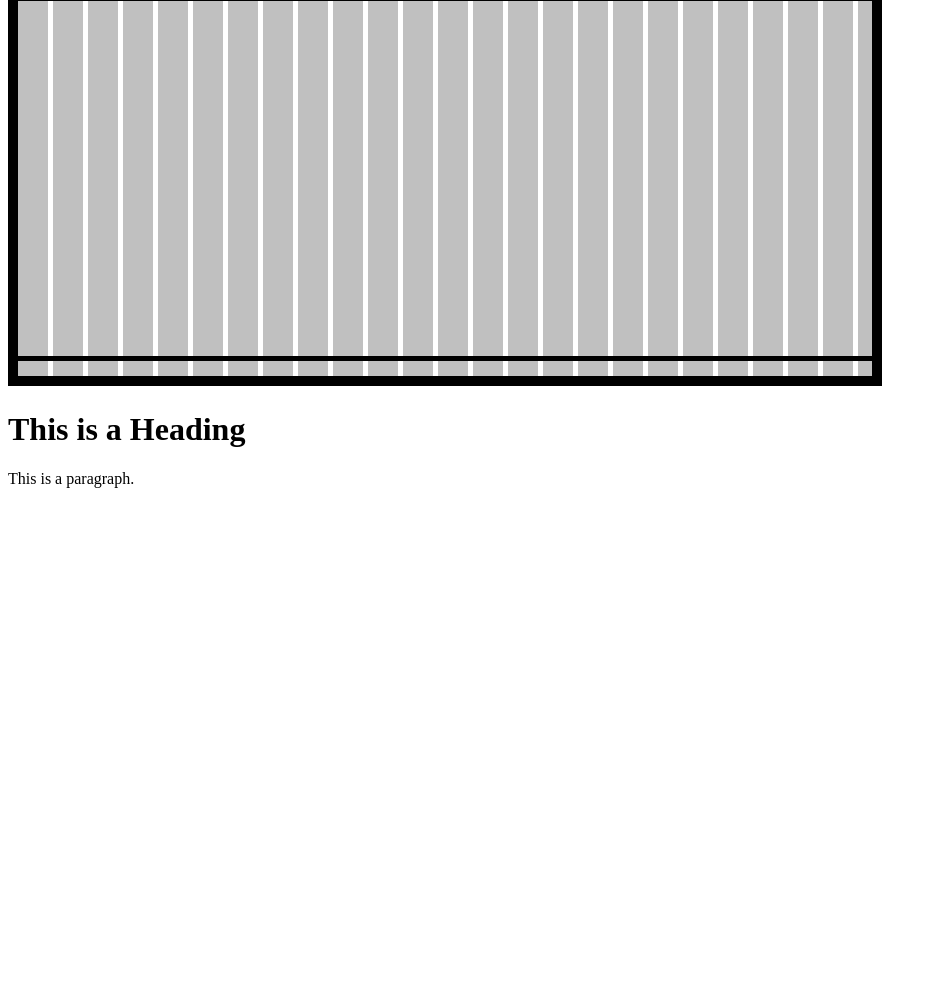
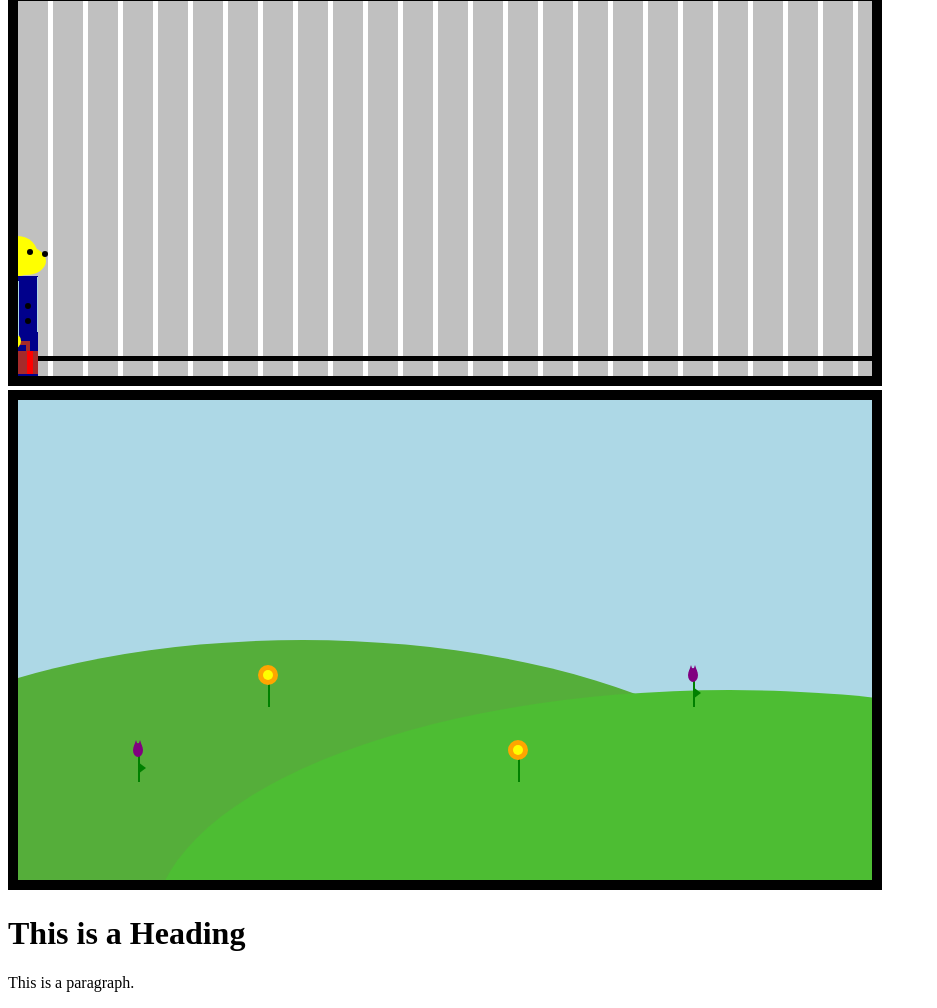
Before and after one commit to emmjab/svg-test-animation, a plain HTML site: page index.html in a window 1280 px wide. Shown: the part 122-1130 px from the top of the page, without its empty margins (0-937 px from the left). Before the commit the page ends 800 px from the top, so only its background shows below. Drawn offline with Linux system fonts and the light colour scheme.

Commit message:
added utopia static background in test svg
sky, hills, flowers

```diff
--- a/index.html
+++ b/index.html
@@ -117,11 +117,112 @@
 
   	var my_dog = create_dog(1);
 
+  	//currently working on: field where grass is greener
+  	var test_svg = d3.select("body")
+  					 .append("svg")
+  					 .attr("width",w)
+  					 .attr("height",h);
+
+    var sky = test_svg.append("rect")
+    				  .attr("x", 0)
+    				  .attr("y", 0)
+    				  .attr("width", "100%")
+    				  .attr("height", "100%")
+    				  .attr("fill", "lightblue");
+
+  	var field1 = test_svg.append("ellipse")
+  						.attr("cx", w/3)
+  						.attr("cy", h)
+  						.attr("rx", w/2+100)
+  						.attr("ry", h/2)
+  						.attr("fill", "#55AE3A");
+
+  	var field2 = test_svg.append("ellipse")
+  						 .attr("cx", w - w/6)
+  						 .attr("cy", h+50)
+  						 .attr("rx", w/2+150)
+  						 .attr("ry", h/2)
+  						 .attr("fill", "#4DBD33");
+
+  	var flower1 = create_flower_1(250, 275);
+  	var flower2 = create_flower_1(500, 350);
+  	var flower3 = create_flower_2(120, 350);
+  	var flower4 = create_flower_2(675, 275);
+
+    function create_flower_1(x_pos, y_pos) {
+
+	    var flower_1_container = test_svg.append("g")
+	    								 .attr("class", "flower_1_container")
+	    								 .attr("transform", "translate("+x_pos+","+y_pos+")");
+
+	   	var stem = flower_1_container.append("rect")
+	   								 .attr("x", 0)
+	   								 .attr("y", 2)
+	   								 .attr("width", 2)
+	   								 .attr("height", 30)
+	   								 .attr("fill", "green");
+
+	    var petals = flower_1_container.append("circle")
+	    							   .attr("cx", 0)
+	    							   .attr("cy", 0)
+	    							   .attr("r", 10)
+	    							   .attr("fill", "orange");
+
+	    var flower_center = flower_1_container.append("circle")
+	    									  .attr("cx", 0)
+	    									  .attr("cy", 0)
+	    									  .attr("r", 5)
+	    									  .attr("fill", "yellow");
+
+	    return flower_1_container;
+    }
+
+
+
+    function create_flower_2(x_pos, y_pos) {
+
+	    var flower_2_container = test_svg.append("g")
+	    								 .attr("class", "flower_2_container")
+	    								 .attr("transform", "translate("+x_pos+","+y_pos+")");
+
+	   	var stem = flower_2_container.append("rect")
+	   								 .attr("x", 0)
+	   								 .attr("y", 2)
+	   								 .attr("width", 2)
+	   								 .attr("height", 30)
+	   								 .attr("fill", "green");
+
+
+
+	    var flower_bulb = flower_2_container.append("ellipse")
+	    									  .attr("cx", 0)
+	    									  .attr("cy", 0)
+	    									  .attr("rx", 5)
+	    									  .attr("ry", 7)
+	    									  .attr("fill", "purple");
+
+	    var petals = flower_2_container.append("polygon")
+	    							   .attr("points", "-4,-4 -2,-10 0,-4 2,-10 4,-4")
+	    							   .attr("fill", "purple");
+
+	    var leaf = flower_2_container.append("polygon")
+	    							 .attr("points", "0,12 8,18 0,24")
+	    							 .attr("fill", "green");
+
+	    return flower_2_container;
+    }
+
+
+
+
+
+
+
+  	// first created dog; direction is currently useless
   	function create_dog(direction) {
 
 	    var dog_container = svg.append("g")
-	    					   .attr("class", "dog_container")
-	    					   .attr("transform", "scale(2,2)");
+	    					   .attr("class", "dog_container");
 
 		var dog = dog_container.append("g")
 					 .attr("class", "dog");
```
